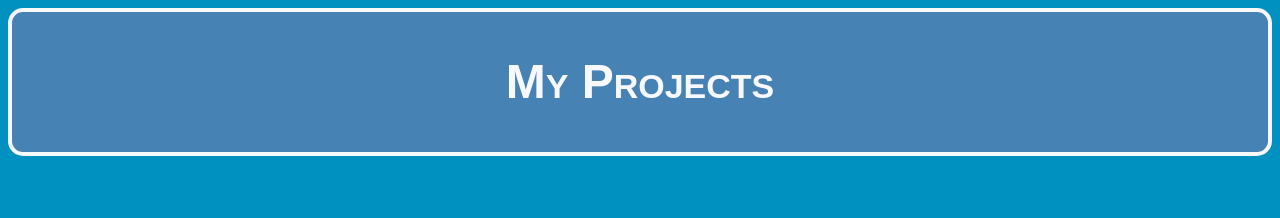
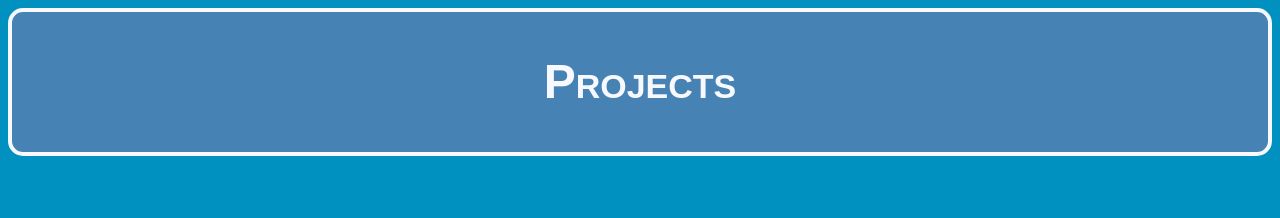
Before and after one commit to iteuscher/bio_website, a plain HTML site: page projects.html in a window 1280 px wide. Shown: the top 218 px of the page. Drawn offline with Linux system fonts and the light colour scheme.

Commit message:
Update projects.html

```diff
--- a/projects.html
+++ b/projects.html
@@ -20,9 +20,13 @@
          </script>
 
 
+<div id="wrapper">
+
 	<div id="header">
-		<h1>My Projects<h1>
+		<h1>Projects<h1>
 	</div>
+
+	<div id="content">
 
 
 	<br/>
@@ -109,13 +113,14 @@
 	<br/>
 	<br/>
 	<br/>
+	</div>
 
 	<div id ="footer">
 	<p> <i> Site made by Isaac Teuscher in June 2016. </i> <p>
 	<a href="index.html"> Back to Homepage </a>
 	</div>
 
-
+	</div>
 </body
 
 </html>
```
